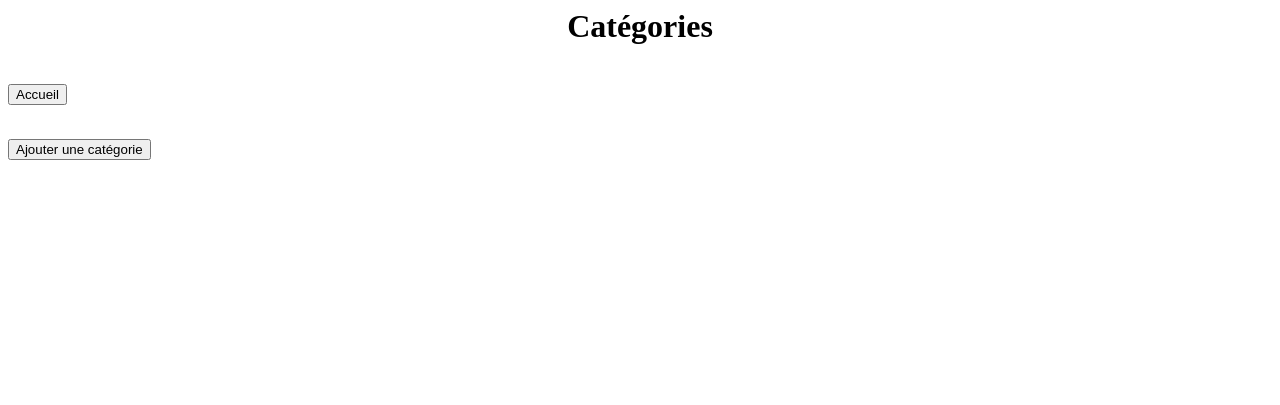
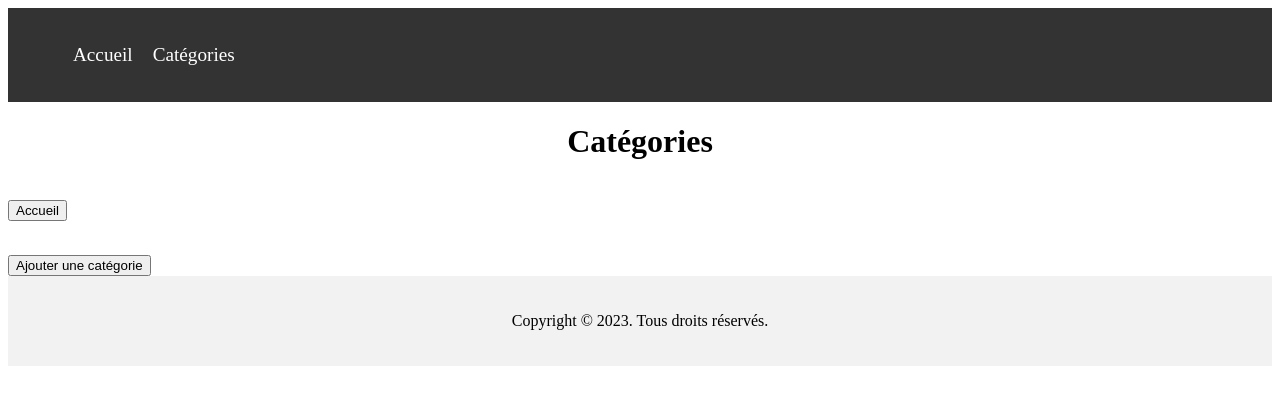
Before and after one commit to StanislasJEANGEY/Giftbox_BRESSON_JEANGEY_MELCHIOR, a PHP site: template gift/gift.appli/src/views/CategorieView.twig in a window 1280 px wide. Shown: the top 405 px of the page. Run offline with PHP 8.4, Linux system fonts and the light colour scheme; the template is opened without the code that fills it, so the values that code supplies are empty; some libraries are stand-ins or nearby versions.

Commit message:
Implémentation Header + Footer

```diff
--- a/gift/gift.appli/src/views/AddCategorieView.twig
+++ b/gift/gift.appli/src/views/AddCategorieView.twig
@@ -1,4 +1,5 @@
-<html lang="fr">
+{% extends 'SqueletteView.twig' %}
+{% block content %}
     <head>
         <meta charset="UTF-8">
         <title>Ajouter une catégorie</title>
@@ -16,4 +17,4 @@
             <input type="submit" value="Ajouter">
         </form>
     </body>
-</html>
+{% endblock %}
--- a/gift/gift.appli/src/views/CategorieByIdView.twig
+++ b/gift/gift.appli/src/views/CategorieByIdView.twig
@@ -1,4 +1,5 @@
-<html lang="fr">
+{% extends 'SqueletteView.twig' %}
+{% block content %}
     <head>
         <meta charset="UTF-8">
         <title>Catégorie</title>
@@ -15,4 +16,4 @@
         <br>
         <h2><a href="{{ url_for('prestations_by_categorie', { 'id': categorie.id } ) }}">Prestations</a></h2>
     </body>
-</html>
+{% endblock %}
--- a/gift/gift.appli/src/views/CategorieView.twig
+++ b/gift/gift.appli/src/views/CategorieView.twig
@@ -1,4 +1,5 @@
-<html lang="fr">
+{% extends 'SqueletteView.twig' %}
+{% block content %}
     <head>
         <meta charset="UTF-8">
         <title>Catégories</title>
@@ -17,4 +18,4 @@
         <br>
         <a href="{{ url_for('add_categorie_get') }}"><button>Ajouter une catégorie</button></a>
     </body>
-</html>
+{% endblock %}
--- /dev/null
+++ b/gift/gift.appli/src/views/FooterView.twig
@@ -0,0 +1,19 @@
+<!DOCTYPE html>
+<html>
+<head>
+    <title>Mon site</title>
+    <style>
+        /* Styles pour le footer */
+        footer {
+            background-color: #f2f2f2;
+            padding: 10px;
+            text-align: center;
+        }
+    </style>
+</head>
+<body>
+<footer>
+    <p>Copyright &copy; 2023. Tous droits réservés.</p>
+</footer>
+</body>
+</html>
--- /dev/null
+++ b/gift/gift.appli/src/views/HeaderView.twig
@@ -0,0 +1,54 @@
+<!DOCTYPE html>
+<html>
+<head>
+    <title>Mon site</title>
+    <style>
+        /* Styles pour le header et la barre de navigation */
+        header {
+            background-color: #333;
+            color: #fff;
+            padding: 10px;
+        }
+
+        nav {
+            display: flex;
+            justify-content: space-between;
+            align-items: center;
+        }
+
+        nav ul {
+            list-style: none;
+            display: flex;
+        }
+
+        nav ul li {
+            margin-right: 10px;
+        }
+
+        nav a {
+            color: #fff;
+            text-decoration: none;
+            padding: 5px;
+            font-size: larger;
+        }
+
+        nav ul li a:hover:not(.active) {
+            background-color: #111;
+        }
+
+        .active {
+            background-color: #4CAF50;
+        }
+    </style>
+</head>
+<body>
+<header>
+    <nav>
+        <ul>
+            <li><a href="/">Accueil</a></li>
+            <li><a href="/categories">Catégories</a></li>
+        </ul>
+    </nav>
+</header>
+</body>
+</html>
--- a/gift/gift.appli/src/views/PrestationByCategorieView.twig
+++ b/gift/gift.appli/src/views/PrestationByCategorieView.twig
@@ -1,4 +1,5 @@
-<html lang="fr">
+{% extends 'SqueletteView.twig' %}
+{% block content %}
     <head>
         <meta charset="UTF-8">
         <title>Catégorie</title>
@@ -17,4 +18,4 @@
             {% endfor %}
         </ul>
     </body>
-</html>
+{% endblock %}
--- /dev/null
+++ b/gift/gift.appli/src/views/SqueletteView.twig
@@ -0,0 +1,17 @@
+<!DOCTYPE html>
+<html>
+<head>
+    <title>GiftBox</title>
+</head>
+<body>
+    <header>
+        {% include '/HeaderView.twig' %}
+    </header>
+
+        {% block content %} {% endblock %}
+
+    <footer>
+        {% include '/FooterView.twig' %}
+    </footer>
+</body>
+</html>
--- a/gift/gift.appli/src/views/UpdatePrestationView.twig
+++ b/gift/gift.appli/src/views/UpdatePrestationView.twig
@@ -1,4 +1,5 @@
-<html lang="fr">
+{% extends 'SqueletteView.twig' %}
+{% block content %}
     <head>
         <meta charset="UTF-8">
         <title>Modifier une prestation</title>
@@ -25,4 +26,4 @@
             <button type="submit">Valider</button>
         </form>
     </body>
-</html>
+{% endblock %}
```
